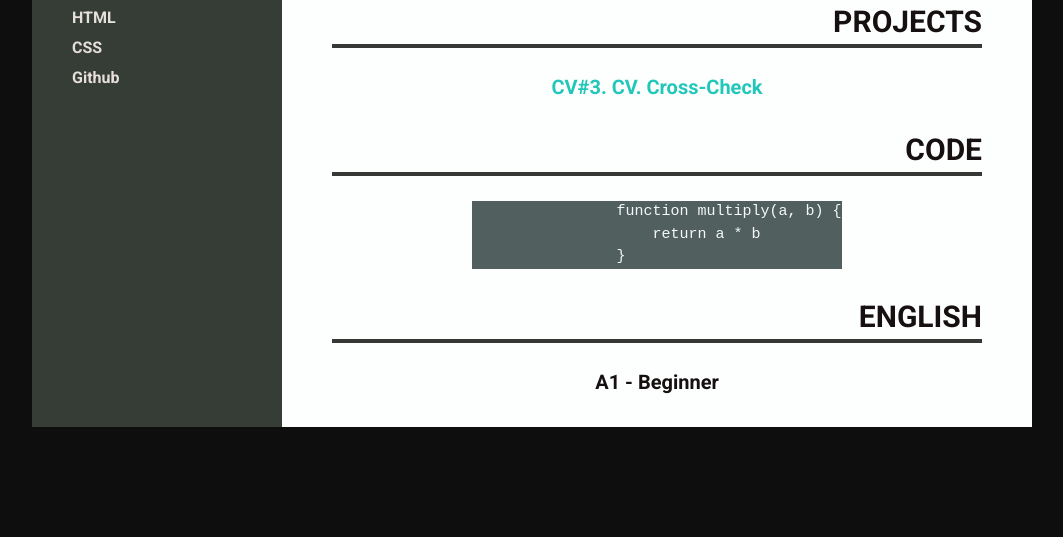
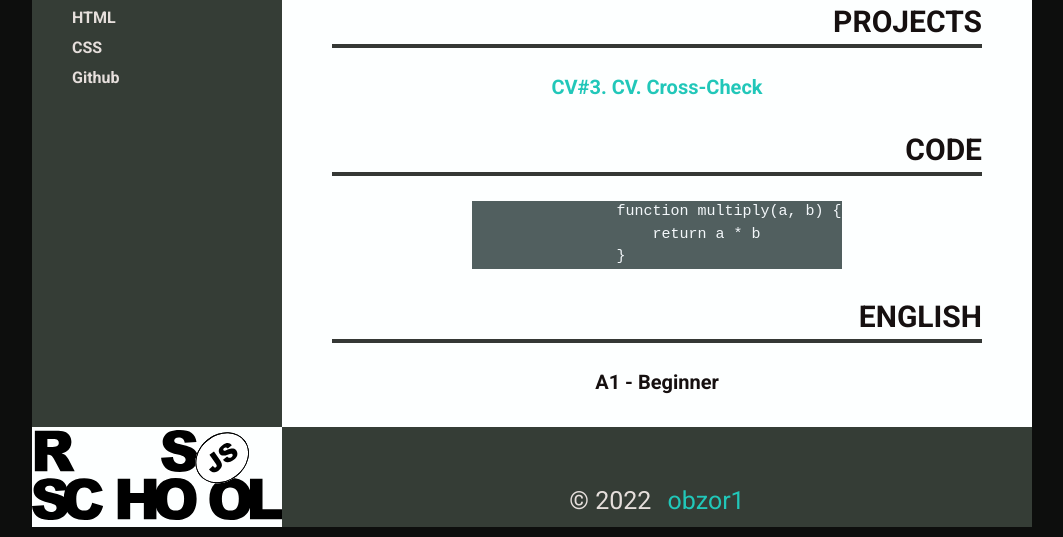
Before and after one commit to obzor1/rsschool-cv, a plain HTML site: page index.html in a window 1280 px wide. Shown: the part 737-1274 px from the top of the page, without its empty margins (108-1171 px from the left). Before the commit the page ends 1164 px from the top, so only its background shows below. Drawn offline with Linux system fonts and the light colour scheme.

Commit message:
feat: footer HTML CSS

```diff
--- a/css/style.css
+++ b/css/style.css
@@ -257,3 +257,40 @@ body {
   margin-bottom: 30px;
   list-style: none;
 }
+.footer {
+  padding-bottom: 10px;
+  margin-bottom: auto;
+}
+
+.footer-container {
+  display: flex;
+  flex-wrap: wrap;
+  justify-content: space-between;
+}
+.footer-rss {
+  width: 250px;
+  background-color: rgb(253, 255, 255);
+}
+.rss-img {
+  width: 250px;
+}
+.footer-main {
+  width: 750px;
+  background-color: #353d36;
+}
+.footer-main {
+  display: flex;
+  justify-content: center;
+  flex-wrap: wrap;
+  padding: 55px 0 0 0;
+  font-size: 25px;
+  color: rgb(230, 223, 220);
+}
+
+.main-end {
+  font-size: 25px;
+  padding: 0 0 0 10px;
+  text-decoration: none;
+  list-style: none;
+  color: rgb(33, 199, 185);
+}
--- a/index.html
+++ b/index.html
@@ -93,5 +93,21 @@
         </div>
       </div>
     </main>
+
+    <footer class="footer">
+      <div class="container footer-container">
+        <div class="footer-rss">
+          <a href="https://rs.school/js/" class="rss-link" target="_blank">
+            <img src="assets/svg/rs_school.svg" alt="RSSchool" class="rss-img" />
+          </a>
+        </div>
+        <div class="footer-main">
+          <div>
+            © 2022
+            <a href="https://github.com/obzor1" class="main-end" target="_blank">obzor1</a>
+          </div>
+        </div>
+      </div>
+    </footer>
   </body>
 </html>
```
